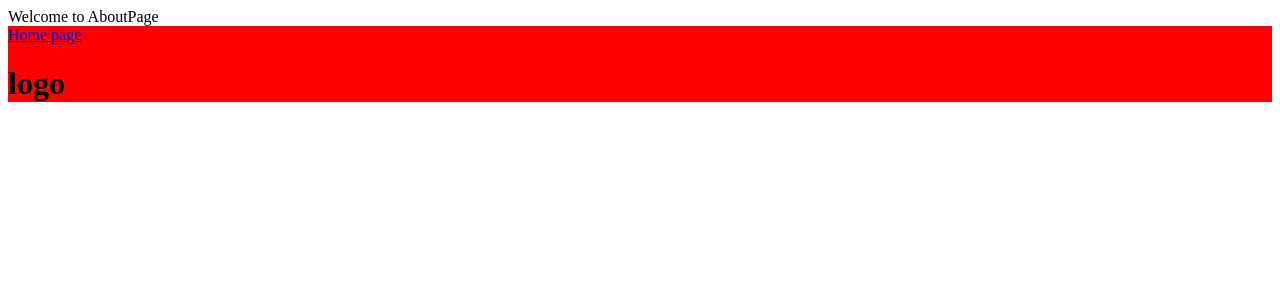
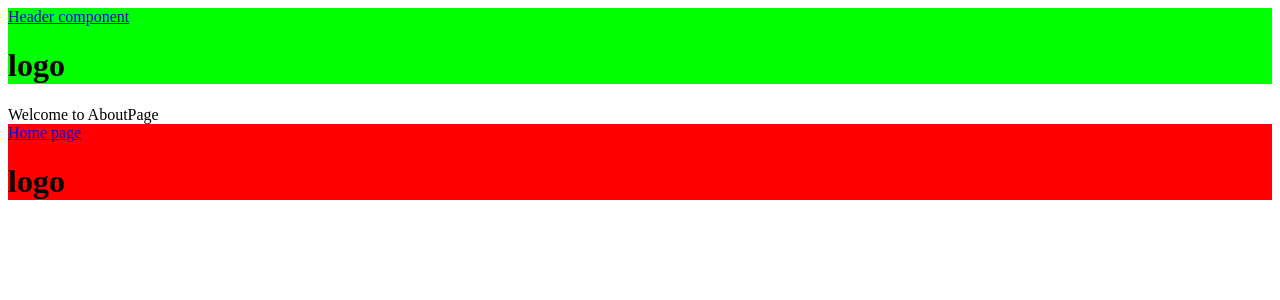
Before and after one commit to ruslaRuslan/react-class-work7, a React (Vite) app: page /about in a window 1280 px wide. Shown: the top 300 px of the page. Built offline with nearby package versions, Linux system fonts and the light colour scheme.

Commit message:
PageContainer-i AboutPage-de aktiv etdik ve ise saldix, logo-nun backgroundu lime oldu

```diff
--- a/src/components/Header.jsx
+++ b/src/components/Header.jsx
@@ -1,9 +1,12 @@
-import React from 'react'
+const Header = () => {
+    return (
+      <div style={{
+          backgroundColor: "lime"
+      }}>
+        <a href="/">Header component</a>
+        <h1>logo</h1>
+      </div>
+    );
+  };
 
-const Header = () => {
-  return (
-    <div>Header</div>
-  )
-}
-
-export default Header
+  export default Header;
--- a/src/components/PageContainer.jsx
+++ b/src/components/PageContainer.jsx
@@ -1,9 +1,10 @@
 import Footer from "./Footer";
+import Header from "./Header";
 
 const PageContainer = ({ children }) => {
   return (
     <>
-    <Header/>
+      <Header />
       {children}
       <Footer />
     </>
--- a/src/pages/About/index.jsx
+++ b/src/pages/About/index.jsx
@@ -1,11 +1,10 @@
-import Footer from "../../components/Footer";
+import PageContainer from "../../components/PageContainer";
 
 const AboutPage = ({}) => {
   return (
-    <>
+    <PageContainer>
       <div>Welcome to AboutPage</div>
-      <Footer />
-    </>
+    </PageContainer>
   );
 };
 
```
